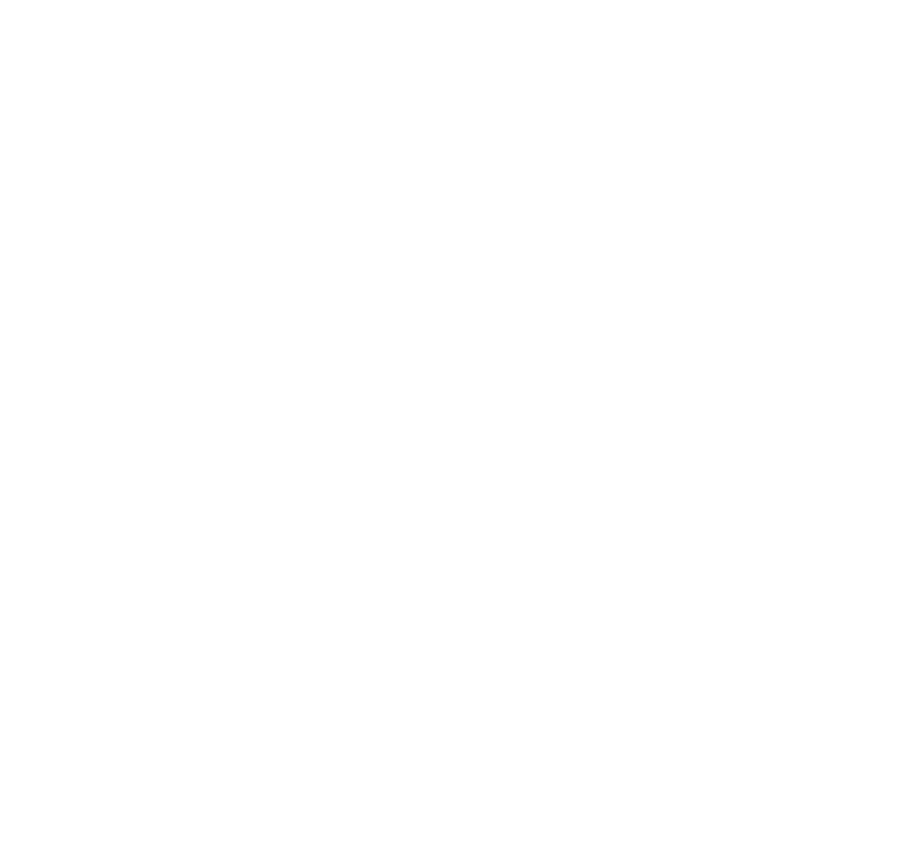
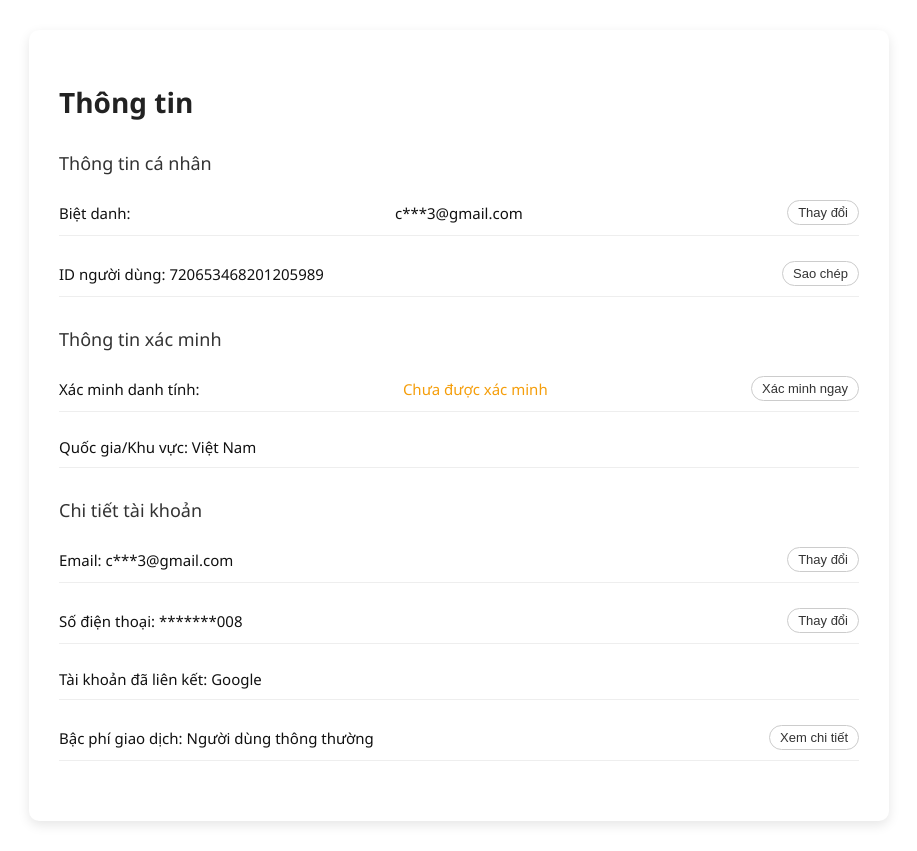
Before and after one commit to thanhk99/ExchangeHybrid, an Angular app: page /profile in a window 1280 px wide. Before the commit this address led to /. Shown: the whole page, without its empty margins (181-1098 px from the left). Before the commit the page ends 800 px from the top, so only its background shows below. Built offline with nearby package versions, Linux system fonts and the light colour scheme.

Commit message:
Profile v1

```diff
--- a/src/app/app.routes.ts
+++ b/src/app/app.routes.ts
@@ -1,3 +1,6 @@
 import { Routes } from '@angular/router';
+import { ProfileComponent } from './profile/profile.component';
 
-export const routes: Routes = [];
+export const routes: Routes = [
+  { path: 'profile', component: ProfileComponent }
+];
--- /dev/null
+++ b/src/app/profile/profile.component.css
@@ -0,0 +1,151 @@
+.container {
+  max-width: 800px;
+  margin: 30px auto;
+  padding: 30px;
+  background-color: #fff;
+  border-radius: 10px;
+  box-shadow: 0 4px 12px rgba(0, 0, 0, 0.1);
+  font-family: "Segoe UI", Tahoma, Geneva, Verdana, sans-serif;
+  color: #111;
+}
+
+h2 {
+  font-size: 28px;
+  font-weight: 600;
+  margin-bottom: 30px;
+  color: #222;
+}
+
+.section {
+  margin-bottom: 30px;
+}
+
+h3 {
+  font-size: 18px;
+  font-weight: 500;
+  color: #333;
+  margin-bottom: 15px;
+}
+
+p {
+  display: flex;
+  align-items: center;
+  justify-content: space-between;
+  font-size: 15px;
+  padding: 10px 0;
+  border-bottom: 1px solid #eee;
+}
+
+p strong {
+  font-weight: 500;
+}
+
+.btn-link {
+  padding: 4px 10px;
+  font-size: 13px;
+  border: 1px solid #ccc;
+  border-radius: 999px;
+  background-color: #fff;
+  color: #333;
+  cursor: pointer;
+  transition: all 0.2s ease-in-out;
+}
+
+.btn-link:hover {
+  background-color: #f0f0f0;
+}
+
+.warning {
+  color: #f59e0b;
+  font-weight: 500;
+  display: flex;
+  align-items: center;
+  gap: 6px;
+}
+
+.modal-overlay {
+  position: fixed;
+  top: 0;
+  left: 0;
+  width: 100%;
+  height: 100%;
+  background: rgba(0, 0, 0, 0.4);
+  display: none;
+  align-items: center;
+  justify-content: center;
+  z-index: 1000;
+}
+
+.modal-overlay.active {
+  display: flex;
+}
+
+.modal {
+  background: #fff;
+  border-radius: 8px;
+  padding: 20px;
+  width: 400px;
+  max-width: 90%;
+}
+
+.modal h3 {
+  margin-top: 0;
+}
+
+.modal input {
+  width: 100%;
+  padding: 8px;
+  margin-top: 10px;
+  border: 1px solid #ccc;
+  border-radius: 4px;
+}
+
+.char-count {
+  text-align: right;
+  font-size: 12px;
+  color: #999;
+}
+
+.note {
+  font-size: 14px;
+  color: #555;
+}
+
+.note-small {
+  font-size: 12px;
+  color: #999;
+  margin-top: 8px;
+}
+
+.modal-actions {
+  margin-top: 15px;
+  display: flex;
+  justify-content: flex-end;
+  gap: 10px;
+}
+.modal-actions button {
+  padding: 8px 12px;
+  border: none;
+  border-radius: 10px;
+  cursor: pointer;
+  transition: background-color 0.2s ease-in-out;
+}
+.cancelEdit {
+  background-color: #f0f0f0;
+  color: #111;
+}
+
+.confirmEdit {
+  background-color: #111;
+  color: #f0f0f0;
+}
+
+.cancelEdit:hover {
+  background-color: #e0e0e0;
+}
+.confirmEdit:hover {
+  background-color: #333;
+}
+.modal-actions button:hover {
+  transform: scale(1.02);
+}
--- /dev/null
+++ b/src/app/profile/profile.component.html
@@ -0,0 +1,49 @@
+<div class="container">
+  <h2>Thông tin</h2>
+
+ <div class="section">
+  <h3>Thông tin cá nhân</h3>
+  <p>
+    Biệt danh: <strong>{{ maskEmail(user.email) }}</strong>
+    <button class="btn-link" (click)="openEditNickname()">Thay đổi</button>
+  </p>
+  <p>
+    ID người dùng: {{ user.userId }}
+    <button class="btn-link" (click)="copyToClipboard(user.userId)">Sao chép</button>
+  </p>
+</div>
+
+<!-- Modal -->
+<div class="modal-overlay" [class.active]="showModal">
+  <div class="modal">
+    <h3>Biệt danh</h3>
+    <p class="note">
+      Đảm bảo biệt danh của bạn không chứa từ ngữ khiếm nhã, các tên chính thức của nền tảng...
+    </p>
+    <input type="text" [(ngModel)]="editedNickname" maxlength="20" />
+    <div class="char-count">{{ editedNickname.length }}/20</div>
+    <p class="note-small">Biệt danh của bạn còn 10 lần chỉnh sửa trong năm nay</p>
+
+    <div class="modal-actions">
+      <button (click)="cancelEdit()" class="cancelEdit">Huỷ</button>
+      <button (click)="confirmEdit()" class="confirmEdit">Xác nhận</button>
+    </div>
+  </div>
+</div>
+
+  <div class="section">
+    <h3>Thông tin xác minh</h3>
+    <p>Xác minh danh tính: <span class="warning">{{ user.verified ? 'Đã xác minh' : 'Chưa được xác minh' }}</span>
+      <button class="btn-link" *ngIf="!user.verified">Xác minh ngay</button>
+    </p>
+    <p>Quốc gia/Khu vực: {{ user.country }}</p>
+  </div>
+
+  <div class="section">
+    <h3>Chi tiết tài khoản</h3>
+    <p>Email: {{ maskEmail(user.email) }} <button class="btn-link">Thay đổi</button></p>
+    <p>Số điện thoại: {{ maskPhone(user.phone) }} <button class="btn-link">Thay đổi</button></p>
+    <p>Tài khoản đã liên kết: {{ user.linkedAccount }}</p>
+    <p>Bậc phí giao dịch: {{ user.level }} <button class="btn-link">Xem chi tiết</button></p>
+  </div>
+</div>
--- /dev/null
+++ b/src/app/profile/profile.component.ts
@@ -0,0 +1,57 @@
+import { Component } from '@angular/core';
+import { CommonModule } from '@angular/common';
+import { FormsModule } from '@angular/forms';
+@Component({
+  selector: 'app-profile',
+  imports: [CommonModule, FormsModule],
+  templateUrl: './profile.component.html',
+  styleUrl: './profile.component.css'
+})
+export class ProfileComponent {
+
+  showModal = false;
+  editedNickname = '';
+
+  user = {
+    email: 'chipngaocho123@gmail.com',
+    userId: '720653468201205989',
+    phone: '0971823008',
+    country: 'Việt Nam',
+    verified: false,
+    level: 'Người dùng thông thường',
+    linkedAccount: 'Google'
+  };
+
+  copyToClipboard(value: string): void {
+    navigator.clipboard.writeText(value);
+    alert('Đã sao chép!');
+  }
+
+  openEditNickname() {
+  this.editedNickname = this.user.email;
+  this.showModal = true;
+}
+
+cancelEdit() {
+  this.showModal = false;
+}
+
+confirmEdit() {
+  this.user.email = this.editedNickname;
+  this.showModal = false;
+  alert('Đã cập nhật tên người dùng thành công!');
+  this.editedNickname = '';
+}
+
+maskEmail(email: string): string {
+  const [user, domain] = email.split('@');
+  if (user.length <= 2) return '*@' + domain;
+  return user[0] + '***' + user[user.length - 1] + '@' + domain;
+}
+
+maskPhone(phone: string): string {
+  return '*******' + phone.slice(-3);
+}
+
+
+}
--- /dev/null
+++ b/src/app/security/security.html
@@ -0,0 +1 @@
+<p>security works!</p>
```
Also changed, not shown: src/app/security/security.ts (added, +11 -0 lines), src/app/security/security.css (added), 2 other files (tests, documents, lock files or other folders).
